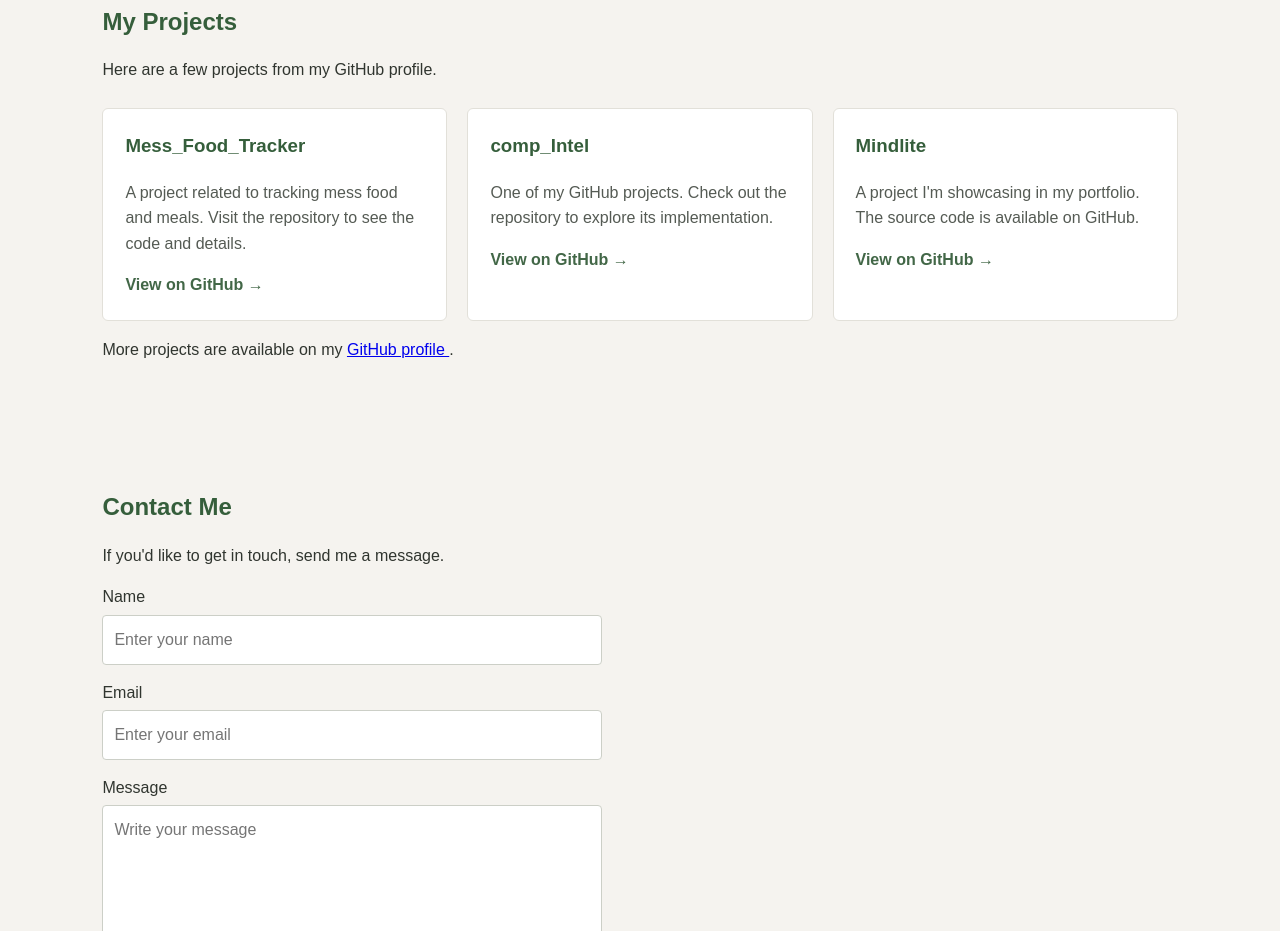
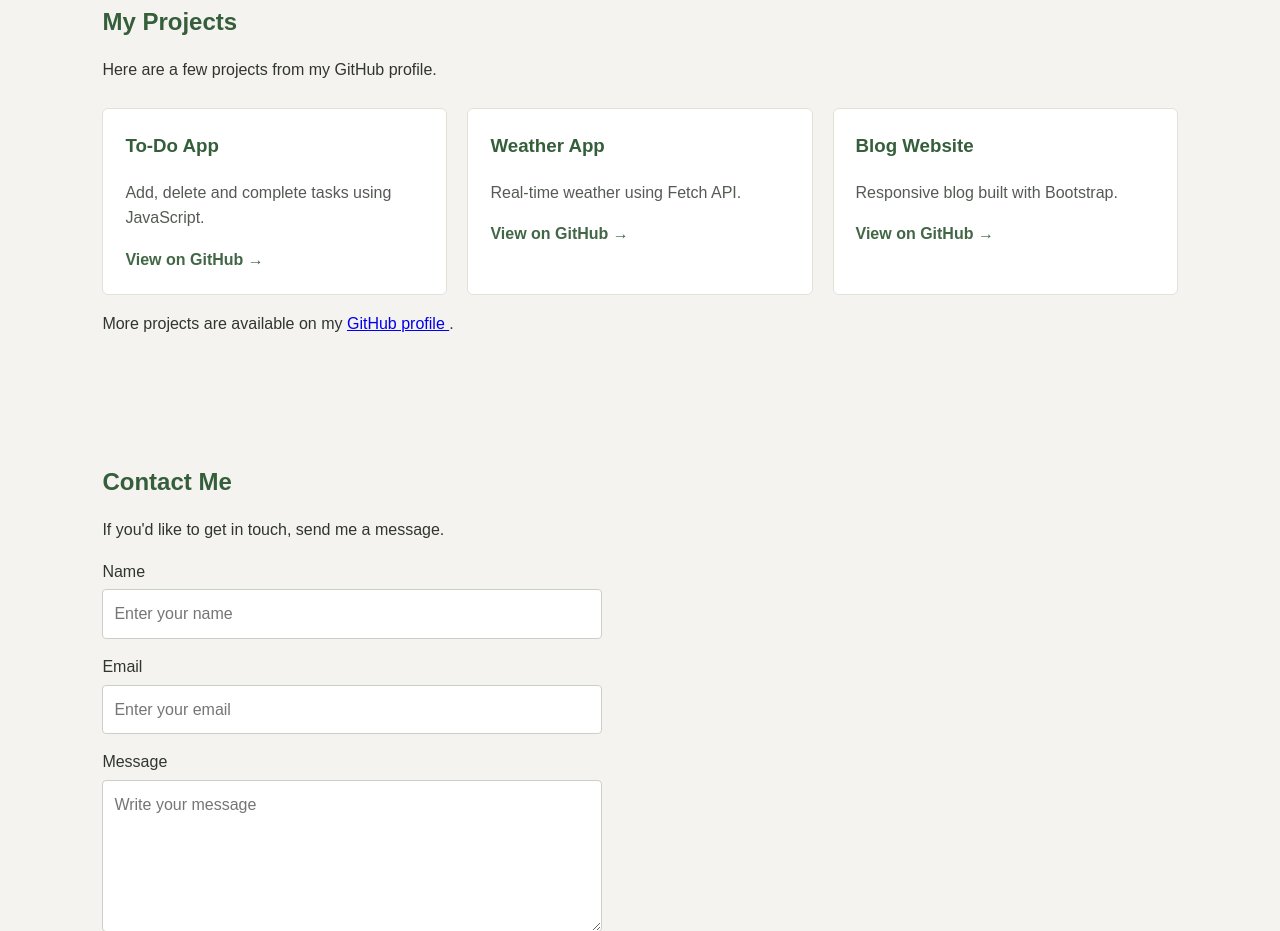
Before and after one commit to j25141/Exp-2, a plain HTML site: page index.html in a window 1280 px wide. Shown: the part 778-1709 px from the top of the page. Drawn offline with Linux system fonts and the light colour scheme.

Commit message:
Update-2

```diff
--- a/index.html
+++ b/index.html
@@ -262,14 +262,13 @@
         <div class="project-list">
 
             <div class="project">
-                <h3>Mess_Food_Tracker</h3>
+                <h3>To-Do App</h3>
 
                 <p>
-                    A project related to tracking mess food and meals.
-                    Visit the repository to see the code and details.
+                    Add, delete and complete tasks using JavaScript.
                 </p>
 
-                <a href="https://github.com/riddhi147/Mess_Food_Tracker"
+                <a href="https://github.com/j25141/Exp-3"
                    target="_blank"
                    rel="noopener noreferrer">
                     View on GitHub &rarr;
@@ -277,14 +276,13 @@
             </div>
 
             <div class="project">
-                <h3>comp_Intel</h3>
+                <h3>Weather App</h3>
 
                 <p>
-                    One of my GitHub projects. Check out the repository
-                    to explore its implementation.
+                    Real-time weather using Fetch API.
                 </p>
 
-                <a href="https://github.com/riddhi147/comp_Intel"
+                <a href="https://github.com/j25141/Exp-5"
                    target="_blank"
                    rel="noopener noreferrer">
                     View on GitHub &rarr;
@@ -292,14 +290,13 @@
             </div>
 
             <div class="project">
-                <h3>Mindlite</h3>
+                <h3>Blog Website</h3>
 
                 <p>
-                    A project I'm showcasing in my portfolio.
-                    The source code is available on GitHub.
+                    Responsive blog built with Bootstrap.
                 </p>
 
-                <a href="https://github.com/riddhi147/Mindlite"
+                <a href="https://github.com/j25141/Exp-6"
                    target="_blank"
                    rel="noopener noreferrer">
                     View on GitHub &rarr;
@@ -310,7 +307,7 @@
 
         <p>
             More projects are available on my
-            <a href="https://github.com/riddhi147"
+            <a href="https://github.com/j25141"
                target="_blank"
                rel="noopener noreferrer">
                 GitHub profile
```
